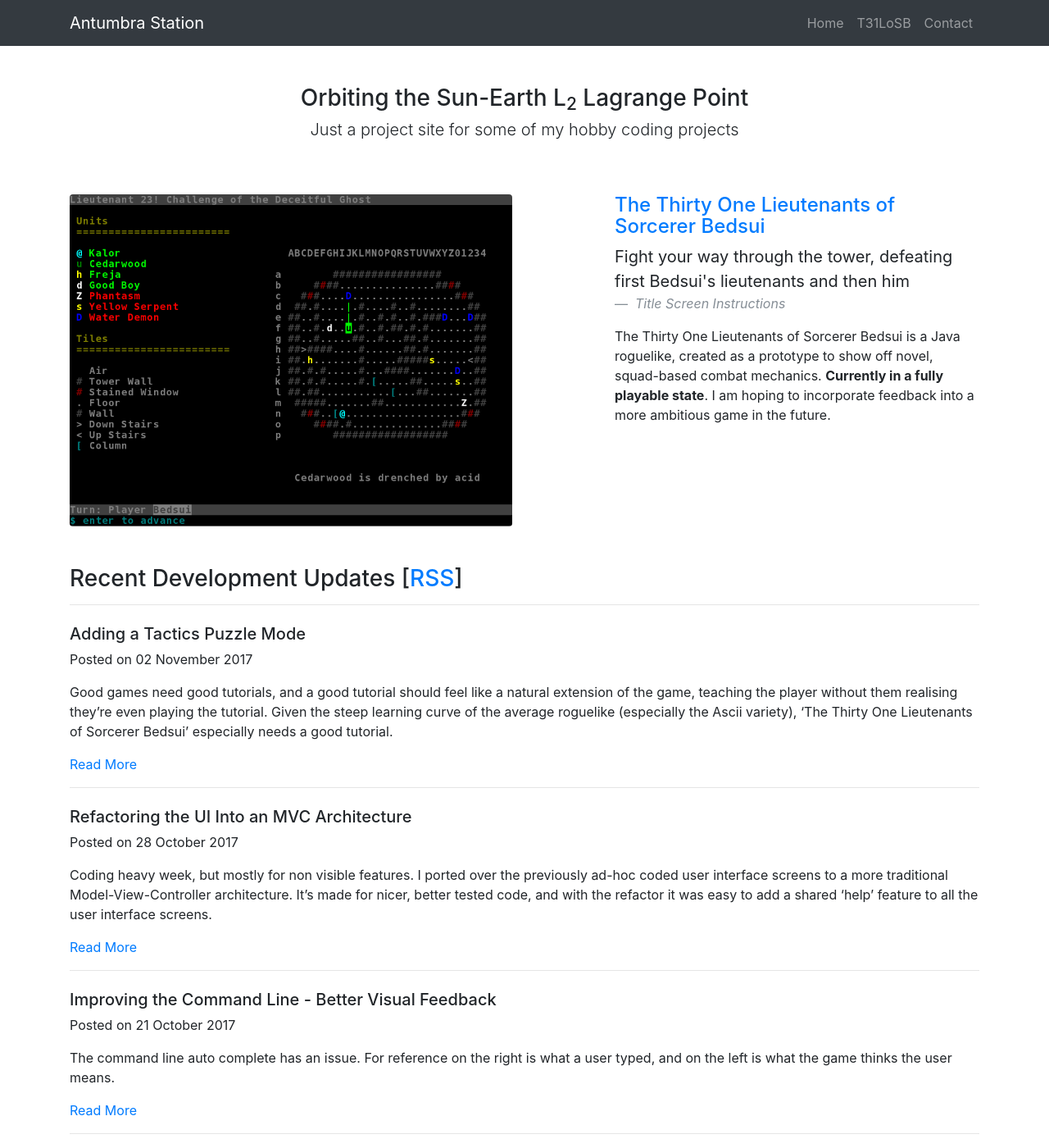
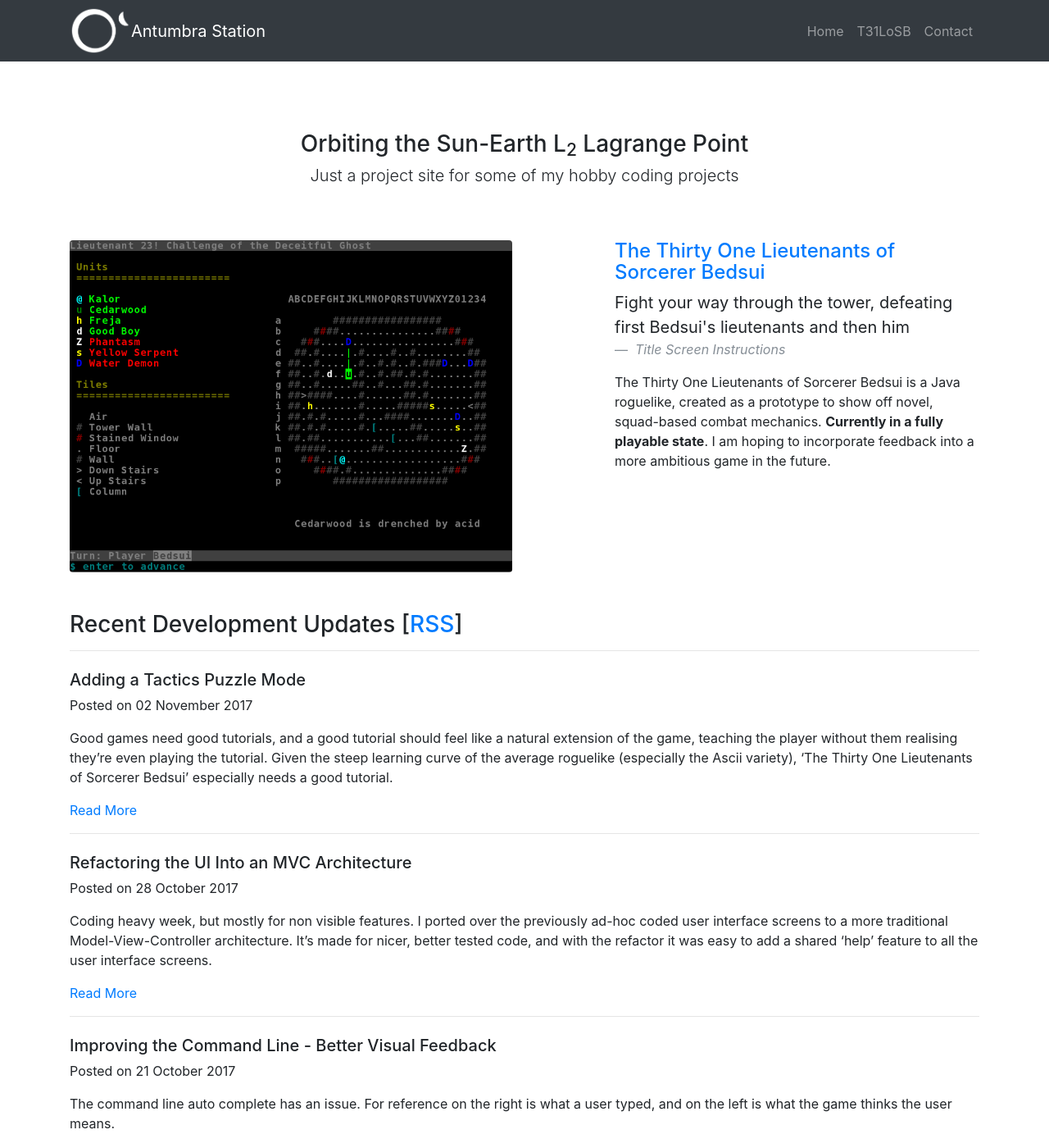
Before and after one commit to mpeter28/mpeter28.github.io, a Jekyll site: the page built from index.html, in a window 1280 px wide and 1400 px high. Shown: the whole window at 82% size. Built offline with Jekyll 4.4.1, drawn with Linux system fonts in a browser that asks for light colours; comment, search, counter and statistics services are not loaded.

Commit message:
Adds the site logo to the nav bar

```diff
--- a/_includes/nav-bar.html
+++ b/_includes/nav-bar.html
@@ -1,6 +1,7 @@
 <!-- Navigation -->
 <nav class="navbar navbar-expand-lg navbar-dark bg-dark fixed-top">
   <div class="container">
+    <a href="/" class="navbar-left"><img src="/img/antumbrastationwhite.png" style="max-width:75px;"></a>
     <a class="navbar-brand" href="/">Antumbra Station</a>
     <button class="navbar-toggler" type="button" data-toggle="collapse" data-target="#navbarResponsive" aria-controls="navbarResponsive" aria-expanded="false" aria-label="Toggle navigation">
       <span class="navbar-toggler-icon"></span>
--- a/css/1-col-portfolio.css
+++ b/css/1-col-portfolio.css
@@ -18,9 +18,9 @@ body {
   padding: 0 0 60px;
 }
 
-@media (min-width: 992px) {
+@media {
   body {
-    padding-top: 56px;
+    padding-top: 112px;
   }
 }
 
```
Also changed, not shown: img/antumbrastationwhite.png (added).
